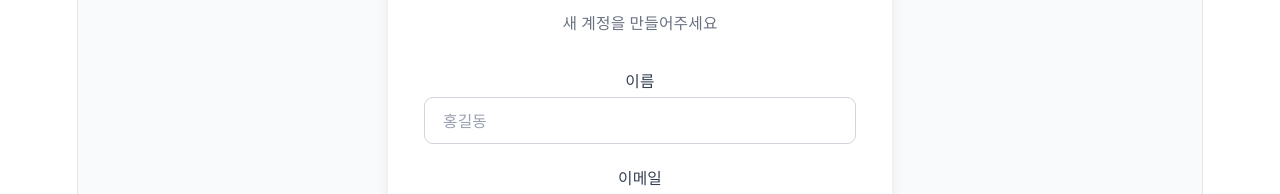
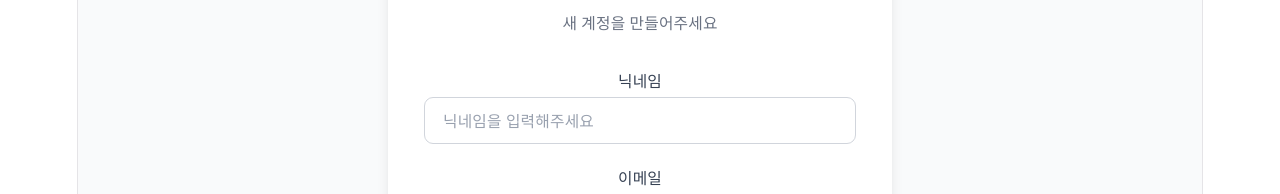
Before and after one commit to CBNU-likelion/2026_14th_final_study_FE, a React (Vite) app: page /signup in a window 1280 px wide. Shown: the part 191-385 px from the top of the page. Built offline with nearby package versions, Linux system fonts and the light colour scheme.

Commit message:
api 연동 오류 수정

```diff
--- a/src/api/auth.ts
+++ b/src/api/auth.ts
@@ -8,7 +8,7 @@ export interface LoginRequest {
 export interface SignupRequest {
   email: string
   password: string
-  name: string
+  nickname: string
 }
 
 export interface ApiResponse<T> {
--- a/src/pages/SignupPage.tsx
+++ b/src/pages/SignupPage.tsx
@@ -7,20 +7,20 @@ interface FormFields {
   email: string
   password: string
   confirmPassword: string
-  name: string
+  nickname: string
 }
 
 interface FormErrors {
   email?: string
   password?: string
   confirmPassword?: string
-  name?: string
+  nickname?: string
 }
 
 export default function SignupPage() {
   const { signup } = useAuth()
 
-  const [fields, setFields] = useState<FormFields>({ email: '', password: '', confirmPassword: '', name: '' })
+  const [fields, setFields] = useState<FormFields>({ email: '', password: '', confirmPassword: '', nickname: '' })
   const [errors, setErrors] = useState<FormErrors>({})
   const [serverError, setServerError] = useState<string | null>(null)
   const [loading, setLoading] = useState(false)
@@ -34,8 +34,8 @@ export default function SignupPage() {
 
   const validate = (): boolean => {
     const next: FormErrors = {}
-    if (!fields.name.trim()) {
-      next.name = '이름을 입력해주세요.'
+    if (!fields.nickname.trim()) {
+      next.nickname = '닉네임을 입력해주세요.'
     }
     if (!fields.email.trim()) {
       next.email = '이메일을 입력해주세요.'
@@ -62,7 +62,7 @@ export default function SignupPage() {
 
     setLoading(true)
     try {
-      const { confirmPassword: _, ...signupData } = fields
+      const { confirmPassword: _confirm, ...signupData } = fields
       await signup(signupData)
     } catch (err) {
       const axiosErr = err as AxiosError<{ message?: string }>
@@ -93,23 +93,23 @@ export default function SignupPage() {
 
         <form onSubmit={handleSubmit} className="space-y-5" noValidate>
           <div>
-            <label htmlFor="name" className="block text-sm font-medium text-gray-700 mb-1">
-              이름
+            <label htmlFor="nickname" className="block text-sm font-medium text-gray-700 mb-1">
+              닉네임
             </label>
             <input
-              id="name"
-              name="name"
+              id="nickname"
+              name="nickname"
               type="text"
-              placeholder="홍길동"
-              value={fields.name}
+              placeholder="닉네임을 입력해주세요"
+              value={fields.nickname}
               onChange={handleChange}
               className={`w-full px-4 py-2.5 rounded-lg border text-gray-900 placeholder-gray-400 text-sm outline-none transition-all ${
-                errors.name
+                errors.nickname
                   ? 'border-red-400 bg-red-50 focus:ring-2 focus:ring-red-300'
                   : 'border-gray-300 bg-white focus:ring-2 focus:ring-blue-400 focus:border-blue-400'
               }`}
             />
-            {errors.name && <p className="mt-1 text-xs text-red-500">{errors.name}</p>}
+            {errors.nickname && <p className="mt-1 text-xs text-red-500">{errors.nickname}</p>}
           </div>
 
           <div>
```
